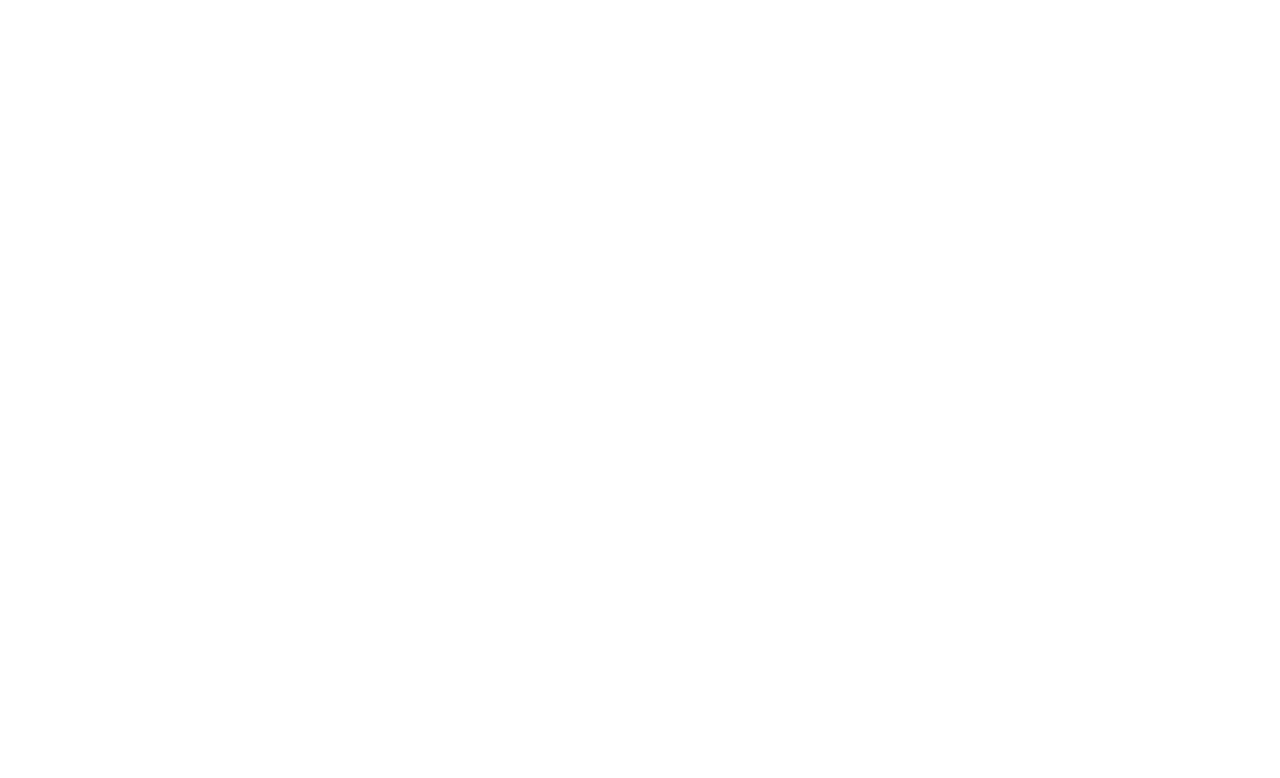
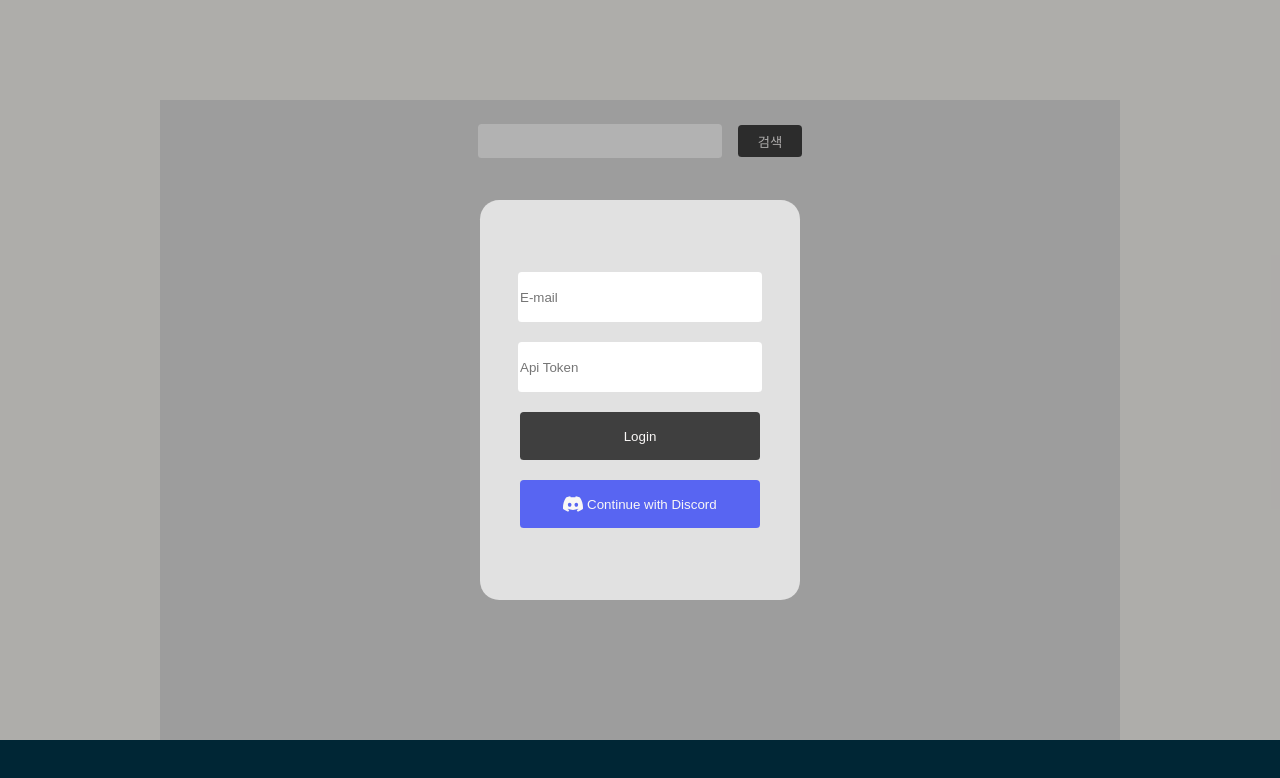
Before and after one commit to MoonHongMyeong/loto-front, a React (Create React App) app: page /expedition in a window 1280 px wide. Before the commit this address had no page. Shown: the top 778 px of the page. Built offline with nearby package versions, Linux system fonts and the light colour scheme.

Commit message:
Add : 원정대 등록 화면 구현 [#3]

```diff
--- a/src/App.js
+++ b/src/App.js
@@ -2,6 +2,7 @@
 import Main from './components/pages/Main';
 import SignUp from './components/pages/SignUp';
 import { BrowserRouter, Route, Routes } from 'react-router-dom';
+import Expedition from './components/pages/Expedition';
 
 function App() {
   return (
@@ -9,6 +10,7 @@
       <Routes>
         <Route path='/' element={<Main/>}/>
         <Route path='/signUp' element={<SignUp/>}/>
+        <Route path='/expedition' element={<Expedition/>}/>
       </Routes>
     </BrowserRouter>
   );
--- a/src/components/button/Buttons.js
+++ b/src/components/button/Buttons.js
@@ -1,4 +1,21 @@
 import styled from "styled-components";
+
+export const ShortButton = styled.button`
+    width: 4rem;
+    height: 2rem;
+    background-color: ${props => props.backgroundcolor === undefined ? "#3F3F3F" : props.backgroundcolor};
+    color: ${props => props.color === undefined ? "#F9F7F6" : props.color};
+    border-radius: 0.3vw;
+    display: flex;
+    flex-direction: row;
+    justify-content: center;
+    align-items: center;
+    border: none;
+    padding: 0;
+    &:hover{
+        cursor: pointer;
+    }
+`;
 
 export const LongButton = styled.button`
     width: 15rem;
--- a/src/components/input/Inputs.js
+++ b/src/components/input/Inputs.js
@@ -1,4 +1,12 @@
 import styled from "styled-components";
+
+export const ExpeditionInput = styled.input`
+    width: 15rem;
+    height: 2rem;
+    border: none;
+    border-radius: 0.3vw;
+    margin-right: 1rem;
+`;
 
 export const UserInput = styled.input`
     width: 15rem;
--- /dev/null
+++ b/src/components/list/CharacterItem.js
@@ -0,0 +1,11 @@
+import React from 'react';
+
+const CharacterItem = ({...character}) => {
+    return (
+        <>
+        <div>character.CharacterName</div>
+        </>
+    )
+}
+
+export default CharacterItem;
--- /dev/null
+++ b/src/components/list/CharacterList.js
@@ -0,0 +1,22 @@
+import React, { useEffect } from 'react';
+import CharacterItem from './CharacterItem';
+
+const CharacterList = ({...characters}) => {
+    useEffect(() => {
+        console.log(characters)
+    }, [characters]);
+    return (
+        <>
+        {
+            Array.from(characters).map((character,idx) => {
+                return (
+                    <CharacterItem key={idx} character={character}/>
+                )
+            })
+        }
+        </>
+    )
+
+}
+
+export default CharacterList;
--- /dev/null
+++ b/src/components/pages/Expedition.js
@@ -0,0 +1,88 @@
+import React, { useContext, useState } from "react";
+import Header from "../layout/Header";
+import Section from "../layout/Section";
+import Footer from "../layout/Footer";
+import styled from "styled-components";
+import { ExpeditionInput } from "../input/Inputs";
+import { ShortButton } from "../button/Buttons";
+import axios from "axios";
+import { UserContext } from "../../contexts/UserContext";
+import CharacterList from "../list/CharacterList";
+import CharacterItem from "../list/CharacterItem";
+
+const Expedition = () => {
+    const userInfo = useContext(UserContext);
+    const [characterName, setCharacterName] = useState('');
+    const [characters, setCharacters] = useState([]);
+
+    const clickSearchBtn = (e) => {
+        axios.get( 'https://developer-lostark.game.onstove.com/characters/'+characterName+'/siblings', {
+            headers: {
+                accept: 'application/json',
+                authorization: 'bearer ' + 'eyJ0eXAiOiJKV1QiLCJhbGciOiJSUzI1NiIsIng1dCI6IktYMk40TkRDSTJ5NTA5NWpjTWk5TllqY2lyZyIsImtpZCI6IktYMk40TkRDSTJ5NTA5NWpjTWk5TllqY2lyZyJ9.eyJpc3MiOiJodHRwczovL2x1ZHkuZ2FtZS5vbnN0b3ZlLmNvbSIsImF1ZCI6Imh0dHBzOi8vbHVkeS5nYW1lLm9uc3RvdmUuY29tL3Jlc291cmNlcyIsImNsaWVudF9pZCI6IjEwMDAwMDAwMDAwODQ0NjAifQ.NUkGbsZAA34d8GHRgRwoiUU0s3vUvCVwBym1vnQ0Js6TJ_exKFzm7psKiBSLx-0lapaQXVD5hRMn4BW1gq5pemtbddKU6KLlqioxFDsgVt5Wd91e7YZM2e5-tTDzGk_yymaKRhjn0GWT2SiNnxG8hLu8MMdFT8UUv2byUb8Fxe5kTmprL_u5z8ROKn96xrGZgZS7hRjNW8QKhZm-Rx4a9EtZlaTfPDvtSCdvERps_Xk6DaOghId3A9KWdG79dwKrOXHtCYjGMZyaWuqtiHz0lfw51iolwk8VaY4jqpqRXEPUrcOf7X6o5w0XmrdKKD1AyW1f3C5F-eueed3c1zOxig'
+            }
+        })
+            .then(res => {
+                res.data.map(character => {
+                    return character.ItemMaxLevel = parseFloat(character.ItemMaxLevel.replace(',',''));
+                })
+                res.data.sort((a,b) => {
+                    return b.ItemMaxLevel - a.ItemMaxLevel;
+                })
+                setCharacters(res.data);
+            })
+            .catch(e => console.log(e))
+    }
+
+    const handleInput = (e) => {
+        setCharacterName(e.target.value);
+    }
+
+    return (
+        <>
+            <Header/>
+            <Section>
+                <Container>
+                    <InputContainer>
+                        <ExpeditionInput onChange={handleInput}/>
+                        <ShortButton className="searchBtn" onClick={clickSearchBtn}>
+                            검색
+                        </ShortButton>
+                    </InputContainer>
+                    <CharacterListContainer>
+                        {
+                            characters && <CharacterList characters={characters}/>
+                        }
+                    </CharacterListContainer>
+                </Container>
+            </Section>
+            <Footer/>
+        </>
+    )
+}
+
+const Container = styled.div`
+    width: 60rem;
+    height: calc(100vh - 10rem);
+    background-color: #e1e1e1;
+    display: flex;
+    flex-direction: column;
+`;
+
+const InputContainer = styled.div`
+    width: 100%;
+    display: flex;
+    justify-content: center;
+    align-items: center;
+    margin-top: 1.5rem;
+`;
+
+const CharacterListContainer = styled.div`
+    width: 100%;
+    height: 50vh;
+    display: flex;
+    flex-direction: column;
+    justify-content: center;
+    align-items: center;
+`;
+export default Expedition;
```
Also changed, not shown: 1 other file (tests, documents, lock files or other folders).
